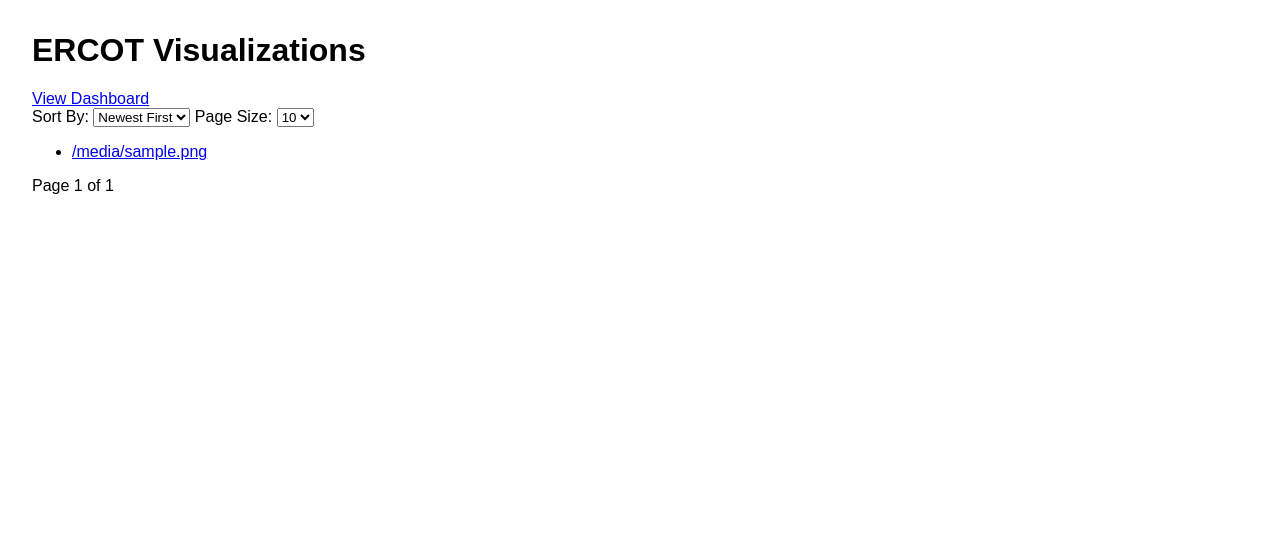
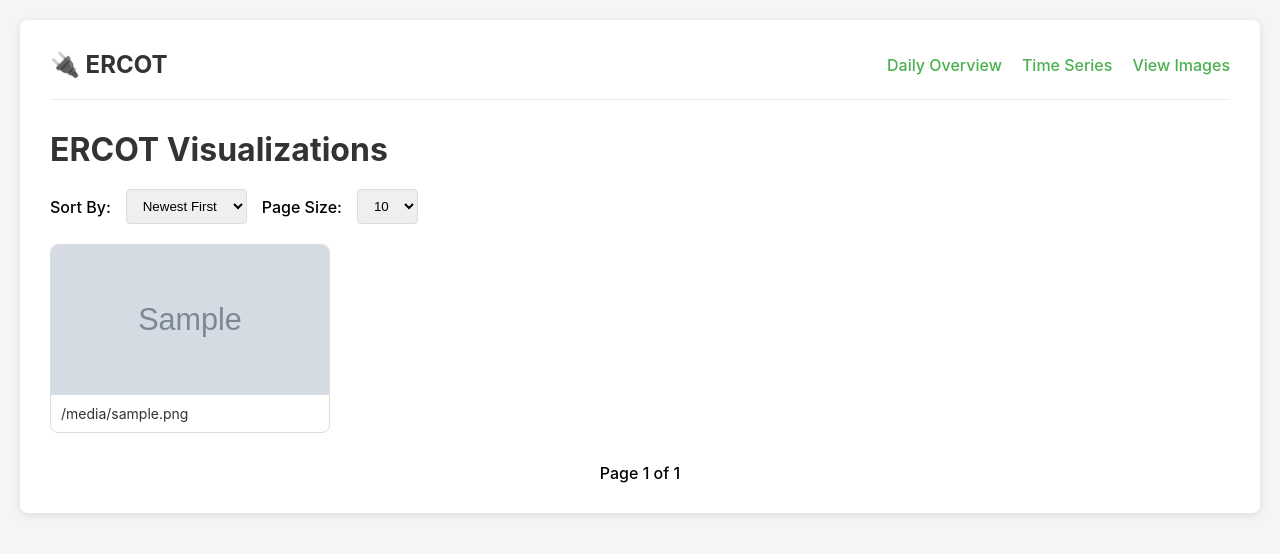
Before and after one commit to ryanshores/ercot, a FastAPI app: template templates/images.html in a window 1280 px wide. Shown: the top 554 px of the page. Run offline with FastAPI, Linux system fonts and the light colour scheme; the template is opened without the code that fills it: most values are stand-ins (such as "Sample title", 1, 10 or a date in 2020); grey boxes marked "Sample" are stand-in pictures.

Commit message:
Updates homepage to daily view and adds shared view template and nav

```diff
--- a/src/router.py
+++ b/src/router.py
@@ -30,6 +30,31 @@ cache_header = {"Cache-Control": f"max-age={60 * 5}, must-revalidate"}
 
 
 @app.get("/", response_class=HTMLResponse)
+def home(
+    request: Request,
+    days: int = 30,
+    view: str = "graph",  # 'graph' or 'table'
+    db: Session = Depends(get_db),
+):
+    """
+    Homepage showing daily generation overview.
+    """
+    chart_data, table_data = DashboardService.get_generation_by_day(db, days)
+
+    return templates.TemplateResponse(
+        request,
+        "home.html",
+        {
+            "chart_data": chart_data,
+            "table_data": table_data,
+            "days": days,
+            "view": view,
+        },
+        headers=cache_header,
+    )
+
+
+@app.get("/images", response_class=HTMLResponse)
 def list_images(
     request: Request, page: int = 1, page_size: int = 20, sort: str = "desc"
 ):
--- /dev/null
+++ b/templates/base.html
@@ -0,0 +1,87 @@
+<!DOCTYPE html>
+<html lang="en">
+<head>
+    <meta charset="UTF-8">
+    <meta name="viewport" content="width=device-width, initial-scale=1.0">
+    <title>{% block title %}ERCOT Dashboard{% endblock %}</title>
+    {% block extra_head %}{% endblock %}
+    <script src="https://cdn.jsdelivr.net/npm/chart.js"></script>
+    <style>
+        body {
+            font-family: -apple-system, BlinkMacSystemFont, 'Segoe UI', Roboto, Oxygen, Ubuntu, Cantarell, sans-serif;
+            margin: 0;
+            padding: 20px;
+            background: #f5f5f5;
+        }
+
+        .container {
+            max-width: 1200px;
+            margin: 0 auto;
+            background: white;
+            padding: 30px;
+            border-radius: 8px;
+            box-shadow: 0 2px 8px rgba(0,0,0,0.1);
+        }
+
+        nav {
+            display: flex;
+            justify-content: space-between;
+            align-items: center;
+            margin-bottom: 30px;
+            padding-bottom: 20px;
+            border-bottom: 1px solid #eee;
+            flex-wrap: wrap;
+            gap: 15px;
+        }
+
+        .nav-brand {
+            font-size: 24px;
+            font-weight: bold;
+            color: #333;
+            text-decoration: none;
+        }
+
+        .nav-brand:hover {
+            color: #4CAF50;
+        }
+
+        .nav-links {
+            display: flex;
+            gap: 20px;
+        }
+
+        .nav-links a {
+            color: #4CAF50;
+            text-decoration: none;
+            font-weight: 500;
+        }
+
+        .nav-links a:hover {
+            text-decoration: underline;
+        }
+
+        .nav-links a.active {
+            color: #333;
+            text-decoration: none;
+        }
+
+        {% block extra_styles %}{% endblock %}
+    </style>
+</head>
+<body>
+    <div class="container">
+        <nav>
+            <a href="/" class="nav-brand">🔌 ERCOT</a>
+            <div class="nav-links">
+                <a href="/" class="{% if request.url.path == '/' %}active{% endif %}">Daily Overview</a>
+                <a href="/dashboard" class="{% if request.url.path == '/dashboard' %}active{% endif %}">Time Series</a>
+                <a href="/images" class="{% if request.url.path == '/images' %}active{% endif %}">View Images</a>
+            </div>
+        </nav>
+
+        {% block content %}{% endblock %}
+    </div>
+
+    {% block extra_scripts %}{% endblock %}
+</body>
+</html>
--- a/templates/images.html
+++ b/templates/images.html
@@ -1,67 +1,131 @@
-<!DOCTYPE html>
-<html lang="en">
-<head>
-    <title>ERCOT Images</title>
-    <style>
-        body {
-            font-family: sans-serif;
-            margin: 2em;
-        }
+{% extends "base.html" %}
 
+{% block title %}View Images - ERCOT Dashboard{% endblock %}
+
+{% block extra_styles %}
     .controls {
         margin-bottom: 1em;
     }
 
+    .controls form {
+        display: flex;
+        gap: 15px;
+        align-items: center;
+ flex-wrap: wrap;
+    }
+
+    .controls label {
+        font-weight: 500;
+    }
+
+    .controls select {
+        padding: 8px 12px;
+        border: 1px solid #ddd;
+        border-radius: 4px;
+        cursor: pointer;
+    }
+
+    .files-grid {
+        display: grid;
+        grid-template-columns: repeat(auto-fill, minmax(250px, 1fr));
+        gap: 20px;
+        margin-top: 20px;
+    }
+
+    .file-card {
+        border: 1px solid #ddd;
+        border-radius: 8px;
+        overflow: hidden;
+        transition: box-shadow 0.3s;
+    }
+
+    .file-card:hover {
+        box-shadow: 0 4px 8px rgba(0,0,0,0.1);
+    }
+
+    .file-card a {
+        display: block;
+        text-decoration: none;
+        color: inherit;
+    }
+
+    .file-card img {
+        width: 100%;
+        height: 150px;
+        object-fit: cover;
+        display: block;
+    }
+
+    .file-card .filename {
+        padding: 10px;
+        font-size: 14px;
+        color: #333;
+    }
+
     .pagination {
-            margin-top: 1em;
+        margin-top: 30px;
+        display: flex;
+        justify-content: center;
+        gap: 10px;
+        align-items: center;
     }
 
     .pagination a {
-            margin-right: 0.5em;
+        padding: 8px 16px;
+        border: 1px solid #ddd;
+        border-radius: 4px;
         text-decoration: none;
-            color: blue;
+        color: #4CAF50;
+    }
+
+    .pagination a:hover {
+        background: #f8f9fa;
+        border-color: #4CAF50;
     }
 
     .pagination span {
-            margin-right: 0.5em;
+        font-weight: 500;
     }
-    </style>
-</head>
-<body>
-<h1>ERCOT Visualizations</h1>
-<nav>
-    <a href="/dashboard">View Dashboard</a>
-</nav>
+{% endblock %}
+
+{% block content %}
+    <h1 style="margin: 0; color: #333; margin-bottom: 20px;">ERCOT Visualizations</h1>
+
     <div class="controls">
-    <form action="/" method="get">
+        <form action="/images" method="get">
             <label for="sort-select">Sort By:</label>
             <select id="sort-select" name="sort" onchange="this.form.submit()">
-            <option {% if sort=='desc' %}selected{% endif %}>Newest First</option>
-            <option {% if sort=='asc' %}selected{% endif %}>Oldest First</option>
+                <option value="desc" {% if sort=='desc' %}selected{% endif %}>Newest First</option>
+                <option value="asc" {% if sort=='asc' %}selected{% endif %}>Oldest First</option>
             </select>
             <label for="page-size-select">Page Size:</label>
             <select id="page-size-select" name="page_size" onchange="this.form.submit()">
-            <option {% if page_size==10 %}selected{% endif %}>10</option>
-            <option {% if page_size==20 %}selected{% endif %}>20</option>
-            <option {% if page_size==50 %}selected{% endif %}>50</option>
+                <option value="10" {% if page_size==10 %}selected{% endif %}>10</option>
+                <option value="20" {% if page_size==20 %}selected{% endif %}>20</option>
+                <option value="50" {% if page_size==50 %}selected{% endif %}>50</option>
             </select>
             <input name="page" type="hidden" value="1">
         </form>
     </div>
-<ul>
+
+    <div class="files-grid">
         {% for file in files %}
-    <li><a href="/images/{{ file }}">{{ file }}</a></li>
+        <div class="file-card">
+            <a href="/images/{{ file }}">
+                <img src="/images/{{ file }}" alt="{{ file }}" loading="lazy">
+                <div class="filename">{{ file }}</div>
+            </a>
+        </div>
         {% endfor %}
-</ul>
+    </div>
 
     <div class="pagination">
         {% if page > 1 %}
-    <a href="/?page={{ page - 1 }}&sort={{ sort }}&page_size={{ page_size }}">Previous</a>
+        <a href="/images?page={{ page - 1 }}&sort={{ sort }}&page_size={{ page_size }}">Previous</a>
         {% endif %}
         <span>Page {{ page }} of {{ total_pages }}</span>
         {% if page < total_pages %}
-    <a href="/?page={{ page + 1 }}&sort={{ sort }}&page_size={{ page_size }}">Next</a>
+        <a href="/images?page={{ page + 1 }}&sort={{ sort }}&page_size={{ page_size }}">Next</a>
         {% endif %}
     </div>
-</body>
-</html>
+{% endblock %}
```
Also changed, not shown: templates/dashboard.html (+37 -23 lines), templates/home.html (added, +279 -0 lines). Lines whose indentation alone changed are shown as unchanged.
